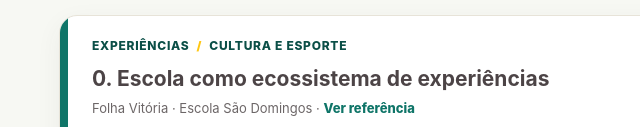
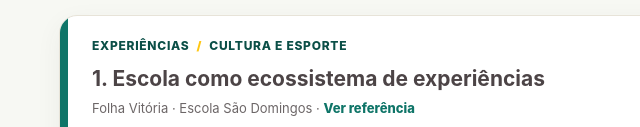
Before and after one commit to hermes-ia-gsp/curadoria-objetivo-baixada, a plain HTML site: page arquivo/geral/2026-11-18-piloto/index.html in a window 1280 px wide. Shown: the part 825-952 px from the top of the page, 65-705 px from the left. Drawn offline with Linux system fonts and the light colour scheme.

Commit message:
Corrige numeracao das opcoes de conteudo

```diff
--- a/arquivo/geral/2026-11-18-piloto/index.html
+++ b/arquivo/geral/2026-11-18-piloto/index.html
@@ -14,7 +14,8 @@
 const archive = 'https://hermes-ia-gsp.github.io/curadoria-objetivo-baixada/arquivo/geral/2026-11-18-piloto/';
 const enc = encodeURIComponent;
 document.querySelectorAll('.content-card').forEach(card => {
-  const i = card.dataset.index;
+  const i = Number(card.dataset.index) + 1;
+  card.querySelector('h3').textContent = card.querySelector('h3').textContent.replace(/^\d+\./, i + '.');
   const title = card.dataset.title;
   const source = card.dataset.source;
   const why = card.dataset.why;
```
Also changed, not shown: index.html (+2 -1 lines).
